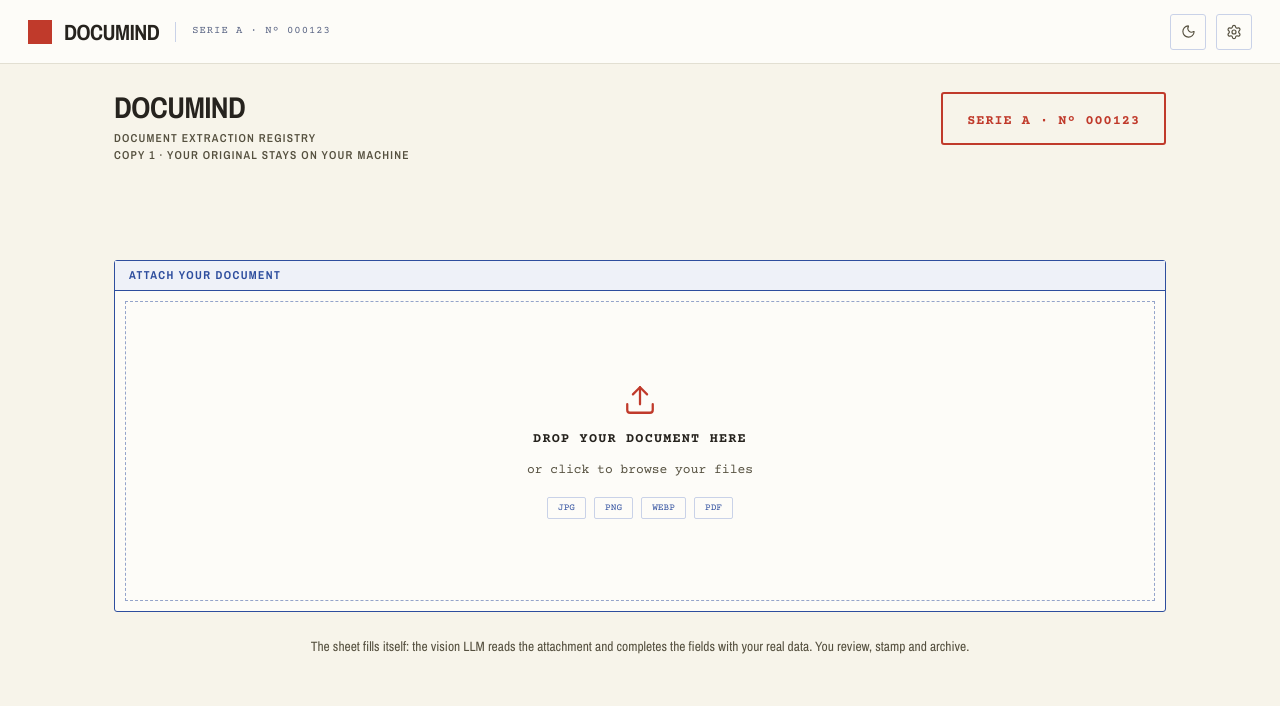
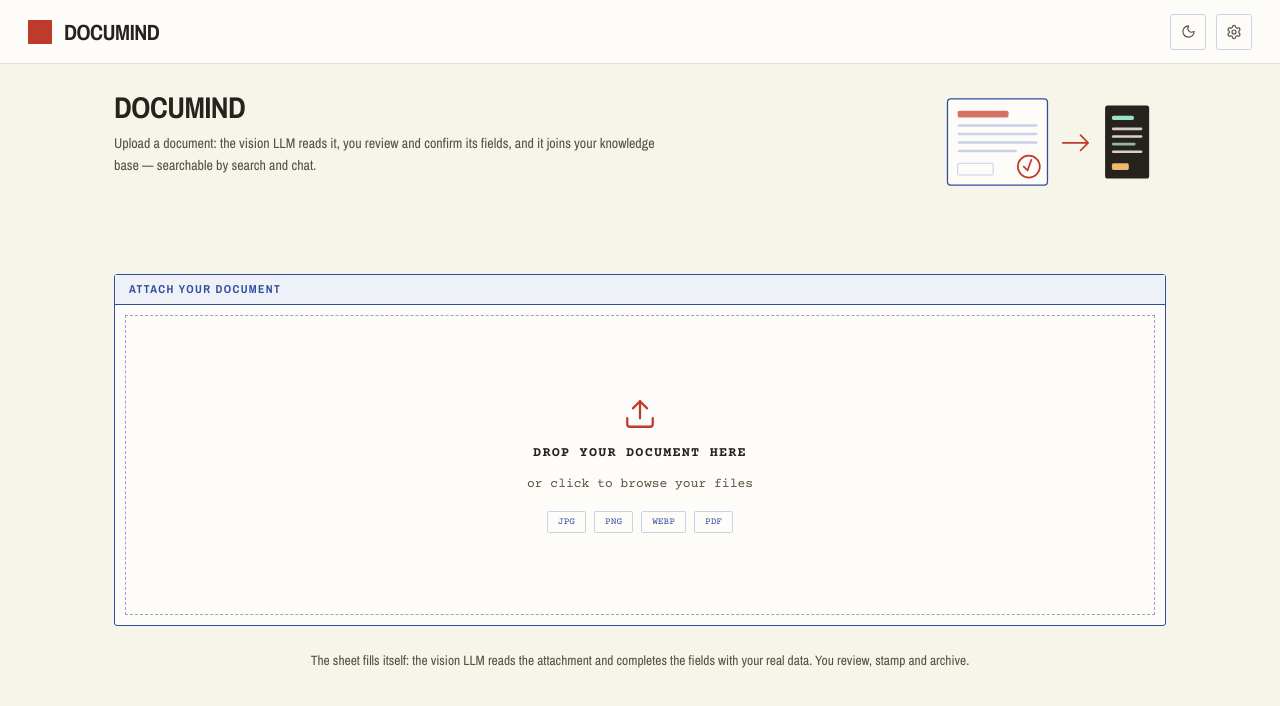
Before and after one commit to andrecch/documind, a Next.js app in the folder apps/web/: page /en in a window 1280 px wide. Shown: the top 706 px of the page. Built offline with nearby package versions, Linux system fonts and the light colour scheme.

Commit message:
feat: product-true header with talonario illustration (no decorative serial) and document viewer with fit, zoom and pan

```diff
--- a/apps/web/playwright.config.ts
+++ b/apps/web/playwright.config.ts
@@ -4,9 +4,9 @@ export default defineConfig({
   testDir: "e2e",
   use: { baseURL: "http://localhost:3101", locale: "es", permissions: ["clipboard-write"] },
   webServer: {
-    command: "pnpm dev --port 3101",
+    command: "pnpm build && pnpm start --port 3101",
     url: "http://localhost:3101",
     reuseExistingServer: true,
-    timeout: 180_000,
+    timeout: 300_000,
   },
 });
--- a/apps/web/src/app/[locale]/page.tsx
+++ b/apps/web/src/app/[locale]/page.tsx
@@ -1,5 +1,6 @@
 import { getTranslations, setRequestLocale } from "next-intl/server";
 import { Navbar } from "@/components/navbar";
+import { SheetIllustration } from "@/components/sheet-illustration";
 import { UploadDropzone } from "@/components/upload-dropzone";
 
 type Props = { params: Promise<{ locale: string }> };
@@ -12,23 +13,16 @@ export default async function UploadPage({ params }: Props) {
     <main className="flex min-h-dvh flex-1 flex-col bg-bg">
       <Navbar />
       <div className="mx-auto flex w-full max-w-[1180px] flex-1 flex-col px-5 pb-12 pt-7 md:px-16">
-        <header className="flex flex-col gap-4 sm:flex-row sm:items-start sm:justify-between">
+        <header className="flex items-start justify-between gap-6">
           <div>
             <h1 className="font-display text-[30px] font-bold leading-[1.05] tracking-[-0.5px] text-text">
               DOCUMIND
             </h1>
-            <p className="mt-1.5 font-display text-[11.5px] font-semibold uppercase tracking-[1.2px] text-text-2">
-              {t("upload.sheetTitle")}
-            </p>
-            <p className="font-display text-[11.5px] font-semibold uppercase tracking-[1.2px] text-text-2">
-              {t("upload.sheetSub")}
+            <p className="mt-2 max-w-[560px] font-display text-[14px] leading-[1.6] text-text-2">
+              {t("upload.tagline")}
             </p>
           </div>
-          <div className="hidden shrink-0 rounded-[3px] border-2 border-accent px-6 py-3 sm:block">
-            <span className="font-mono text-[13.5px] font-bold tracking-[1px] text-accent">
-              {t("nav.serial")}
-            </span>
-          </div>
+          <SheetIllustration className="hidden h-[100px] shrink-0 md:block" />
         </header>
         <div className="flex flex-1 flex-col items-center justify-center py-12">
           <div className="w-full">
--- a/apps/web/src/components/navbar.tsx
+++ b/apps/web/src/components/navbar.tsx
@@ -13,10 +13,6 @@ export function Navbar({ left }: { left?: React.ReactNode }) {
         <span className="font-display text-[22px] font-bold leading-none tracking-[-0.5px] text-text">
           {t("brand")}
         </span>
-        <span className="mx-1 hidden h-5 w-px bg-rule-soft md:block" aria-hidden />
-        <span className="hidden font-mono text-[10.5px] tracking-[1px] text-text-3 md:block">
-          {t("serial")}
-        </span>
       </div>
       <div className="flex items-center gap-2.5">
         <ThemeToggle />
--- /dev/null
+++ b/apps/web/src/components/sheet-illustration.tsx
@@ -0,0 +1,28 @@
+/** Ilustración de cabecera (mundo talonario): hoja original → flecha → copia de datos. */
+export function SheetIllustration({ className }: { className?: string }) {
+  return (
+    <svg viewBox="0 0 268 118" fill="none" className={className} aria-hidden="true">
+      {/* Hoja original */}
+      <rect x="10" y="8" width="118" height="102" rx="4" className="fill-sheet stroke-rule" strokeWidth="1.5" />
+      <rect x="22" y="22" width="60" height="8" rx="2" className="fill-[color:var(--accent)] opacity-70" />
+      <rect x="22" y="38" width="94" height="3" rx="1.5" className="fill-rule-soft" />
+      <rect x="22" y="48" width="94" height="3" rx="1.5" className="fill-rule-soft" />
+      <rect x="22" y="58" width="94" height="3" rx="1.5" className="fill-rule-soft" />
+      <rect x="22" y="68" width="70" height="3" rx="1.5" className="fill-rule-soft" />
+      <rect x="22" y="84" width="42" height="14" rx="2" className="stroke-rule-soft" strokeWidth="1.2" />
+      {/* Sello de verificación en la hoja */}
+      <circle cx="106" cy="88" r="13" className="stroke-accent" strokeWidth="2" />
+      <path d="M100 88l4.5 4.5L109 80" className="stroke-accent" strokeWidth="2" strokeLinecap="round" strokeLinejoin="round" />
+      {/* Flecha */}
+      <path d="M146 60h30m0 0l-9-9m9 9l-9 9" className="stroke-accent" strokeWidth="2" strokeLinecap="round" strokeLinejoin="round" />
+      {/* Copia de datos (carbón) */}
+      <rect x="196" y="16" width="52" height="86" rx="3" className="fill-carbon" />
+      <rect x="204" y="28" width="26" height="5" rx="2" className="fill-[color:var(--carbon-key)]" />
+      <rect x="204" y="42" width="36" height="3" rx="1.5" className="fill-[color:var(--carbon-text)]" />
+      <rect x="204" y="51" width="36" height="3" rx="1.5" className="fill-[color:var(--carbon-text)]" />
+      <rect x="204" y="60" width="28" height="3" rx="1.5" className="fill-[color:var(--carbon-soft)]" />
+      <rect x="204" y="69" width="36" height="3" rx="1.5" className="fill-[color:var(--carbon-text)]" />
+      <rect x="204" y="84" width="20" height="8" rx="2" className="fill-[color:var(--carbon-number)]" />
+    </svg>
+  );
+}
--- a/apps/web/src/messages/en.json
+++ b/apps/web/src/messages/en.json
@@ -1,9 +1,8 @@
 {
   "theme": { "toLight": "Switch to light theme", "toDark": "Switch to dark theme" },
-  "nav": { "brand": "DOCUMIND", "serial": "SERIE A · Nº 000123", "settings": "Settings" },
+  "nav": { "brand": "DOCUMIND", "settings": "Settings" },
   "upload": {
-    "sheetTitle": "DOCUMENT EXTRACTION REGISTRY",
-    "sheetSub": "COPY 1 · YOUR ORIGINAL STAYS ON YOUR MACHINE",
+    "tagline": "Upload a document: the vision LLM reads it, you review and confirm its fields, and it joins your knowledge base — searchable by search and chat.",
     "field1": "ATTACH YOUR DOCUMENT",
     "dropTitle": "DROP YOUR DOCUMENT HERE",
     "browse": "or click to browse your files",
--- a/apps/web/src/messages/es.json
+++ b/apps/web/src/messages/es.json
@@ -1,9 +1,8 @@
 {
   "theme": { "toLight": "Cambiar a tema claro", "toDark": "Cambiar a tema oscuro" },
-  "nav": { "brand": "DOCUMIND", "serial": "SERIE A · Nº 000123", "settings": "Ajustes" },
+  "nav": { "brand": "DOCUMIND", "settings": "Ajustes" },
   "upload": {
-    "sheetTitle": "REGISTRO DE EXTRACCIÓN DE DOCUMENTOS",
-    "sheetSub": "COPIA 1 · EL ORIGINAL SE CONSERVA EN SU EQUIPO",
+    "tagline": "Sube un documento: la IA de visión lo lee, tú corriges y confirmas los campos, y quedan archivados en tu base — consultable por búsqueda y chat.",
     "field1": "ADJUNTE SU DOCUMENTO",
     "dropTitle": "SUELTE AQUÍ SU DOCUMENTO",
     "browse": "o haga clic para buscar en sus archivos",
```
Also changed, not shown: apps/web/src/components/document-preview.tsx (+66 -18 lines), 3 other files (tests, documents, lock files or other folders).
